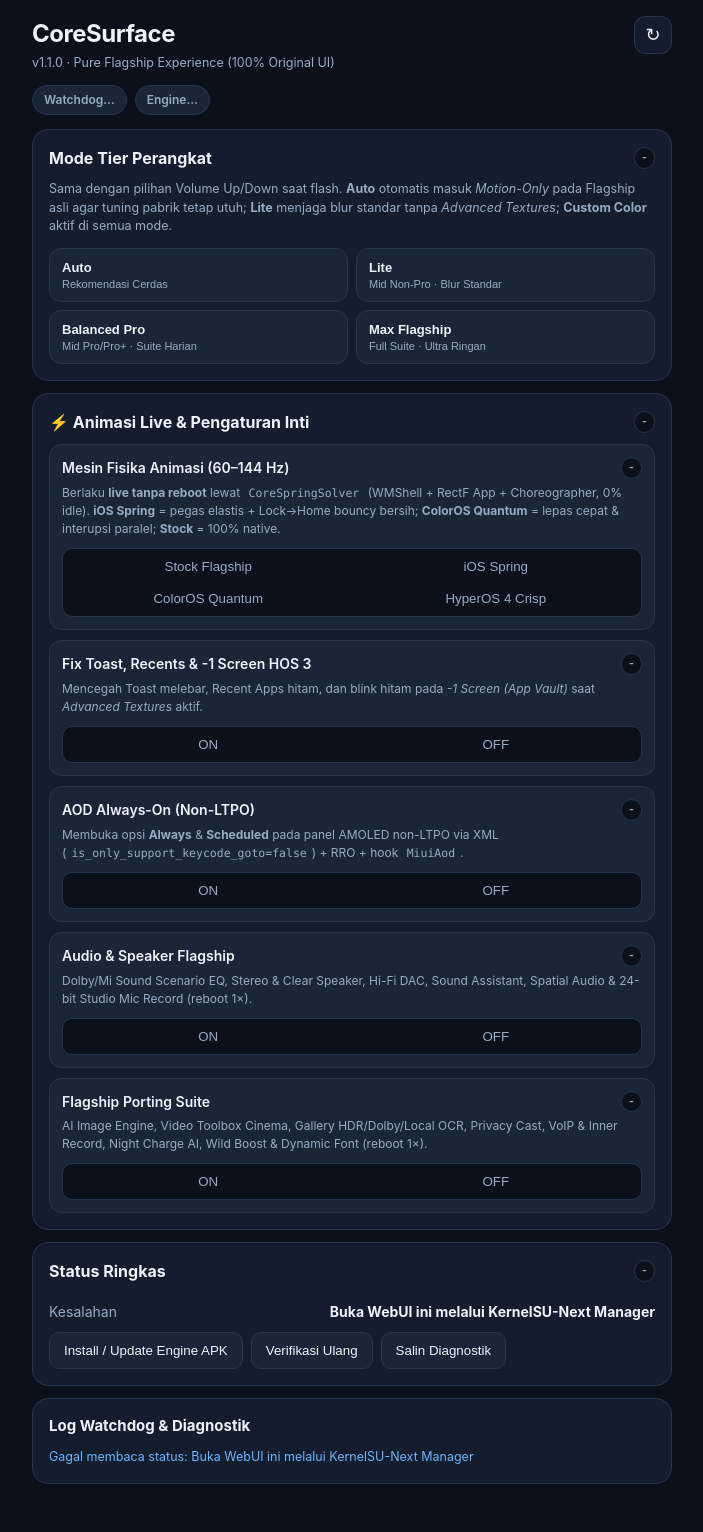
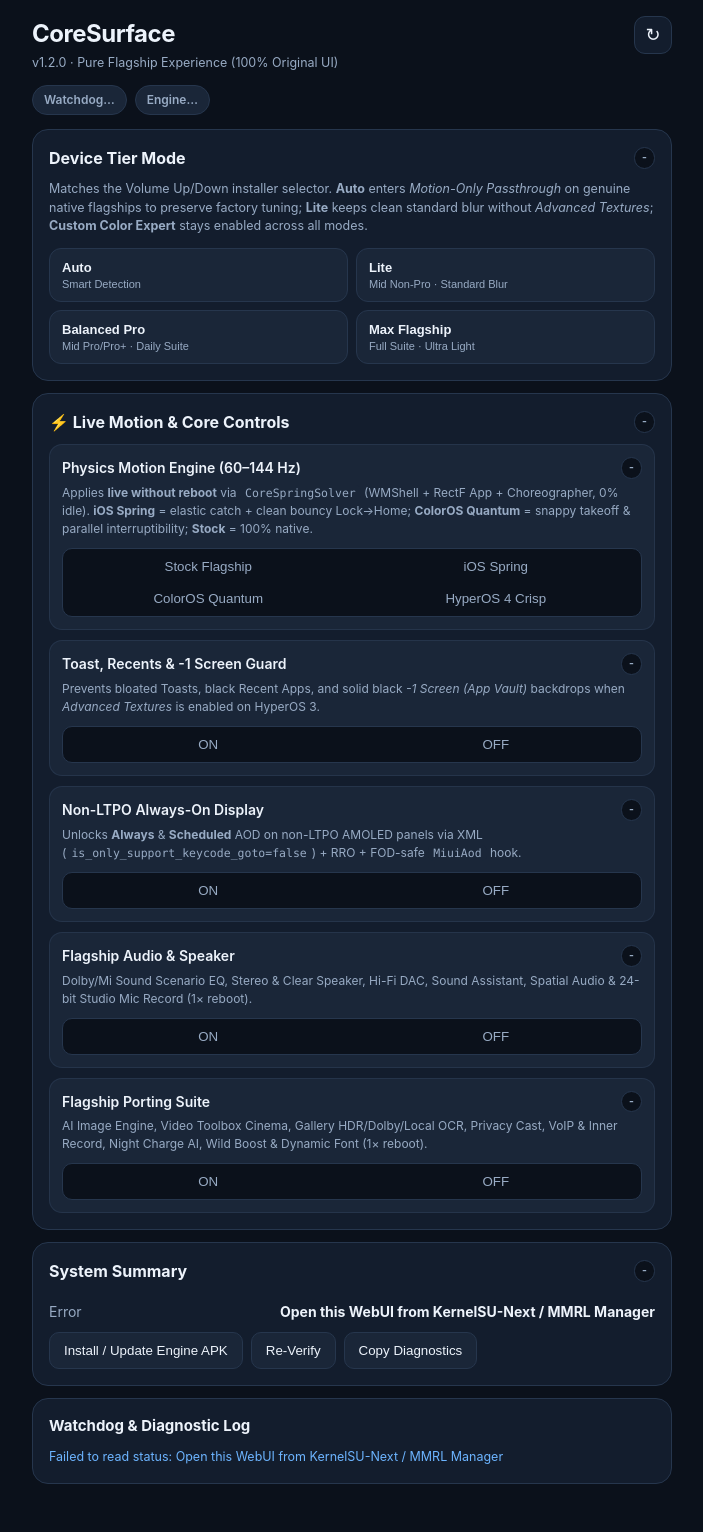
Before and after one commit to mystivara-creator/CoreSurface, a web app: page / in a window 1280 px wide. Shown: the whole page, without its empty margins (288-991 px from the left). Run offline with its HTML, style and script files only (its server is not run), Linux system fonts and the light colour scheme; data that the repository does not hold is empty.

Commit message:
release(v1.2.0): full English UI/installer, Binder fast-fail & RRO stabilization

```diff
--- a/engine-src/AndroidManifest.xml
+++ b/engine-src/AndroidManifest.xml
@@ -1,8 +1,8 @@
 <?xml version="1.0" encoding="utf-8"?>
 <manifest xmlns:android="http://schemas.android.com/apk/res/android"
     package="org.mystivara.coresurface.engine"
-    android:versionCode="110"
-    android:versionName="1.1.0">
+    android:versionCode="120"
+    android:versionName="1.2.0">
 
     <uses-sdk
         android:minSdkVersion="31"
--- a/engine-src/java/org/mystivara/coresurface/engine/CoreSurfaceChoreographer.java
+++ b/engine-src/java/org/mystivara/coresurface/engine/CoreSurfaceChoreographer.java
@@ -24,9 +24,9 @@ public final class CoreSurfaceChoreographer implements Choreographer.FrameCallba
     public static final int PROP_ROTATION_Y = 5;
     public static final int PROP_ALPHA = 6;
 
-    // 192 pre-allocated slots (~18 KB RAM, ZERO per-frame heap allocation):
-    // supports full 3D staggered Home Screen unlock (32+ icons x 5 axes + Hotseat + Workspace)
-    private static final int MAX_SLOTS = 192;
+    // 128 pre-allocated slots (~12 KB RAM, ZERO per-frame heap allocation):
+    // handles 32 Home Screen icons x 3 axes + Hotseat + Folders + Control Center smoothly
+    private static final int MAX_SLOTS = 128;
     private static final double EPS_PX = 0.25;
     private static final double EPS_PX_VEL = 4.0;
     private static final double EPS_SCALE = 0.0015;
--- a/engine-src/java/org/mystivara/coresurface/engine/EngineStatusActivity.java
+++ b/engine-src/java/org/mystivara/coresurface/engine/EngineStatusActivity.java
@@ -36,7 +36,7 @@ public final class EngineStatusActivity extends Activity {
         String liveCfg = cfg.getRawConfig();
 
         TextView title = new TextView(this);
-        title.setText("CoreSurface Flagship Motion Engine v1.1.0");
+        title.setText("CoreSurface Flagship Motion Engine v1.2.0");
         title.setTextColor(Color.parseColor("#F1F5F9"));
         title.setTextSize(19.0f);
         root.addView(title);
@@ -46,8 +46,8 @@ public final class EngineStatusActivity extends Activity {
         status.setTextColor(active ? Color.parseColor("#34D399") : Color.parseColor("#FBBF24"));
         status.setTextSize(15.0f);
         status.setText(active
-                ? "STATUS: ACTIVE IN LSPOSED (60/90/120 Hz Folme + Universal UI Curves)"
-                : "STATUS: ENABLE MODULE IN LSPOSED MANAGER\nScope: System UI, System Launcher (MiuiHome), Always-on Display, Settings");
+                ? "STATUS: ACTIVE IN LSPOSED (60-144 Hz CoreSpring + Surgical Blur Guard)"
+                : "STATUS: ENABLE MODULE IN LSPOSED MANAGER\nRecommended scope: System UI, Launcher, App Vault (-1 Screen), Always-on Display, Settings");
         root.addView(status);
 
         TextView details = new TextView(this);
--- a/engine-src/java/org/mystivara/coresurface/engine/TelemetryReporter.java
+++ b/engine-src/java/org/mystivara/coresurface/engine/TelemetryReporter.java
@@ -219,7 +219,7 @@ public final class TelemetryReporter {
 
             StringBuilder sb = new StringBuilder(420);
             sb.append("ENGINE_ACTIVE=1\n");
-            sb.append("ENGINE_VERSION=1.1.0\n");
+            sb.append("ENGINE_VERSION=1.2.0\n");
             if (!bootId.isEmpty()) {
                 sb.append("BOOT_ID=").append(bootId).append('\n');
             }
--- a/webroot/app.js
+++ b/webroot/app.js
@@ -16,7 +16,7 @@ function setBusy(busy) {
 
 function ksuExec(command) {
   if (!window.ksu || typeof window.ksu.exec !== 'function') {
-    return Promise.reject(new Error('Buka WebUI ini melalui KernelSU-Next Manager'));
+    return Promise.reject(new Error('Open this WebUI from KernelSU-Next / MMRL Manager'));
   }
 
   return new Promise((resolve, reject) => {
@@ -25,7 +25,7 @@ function ksuExec(command) {
 
     const timer = setTimeout(() => {
       delete window[cbName];
-      reject(new Error('Perintah shell timeout (30 detik)'));
+      reject(new Error('Shell command timed out (30s)'));
     }, 30000);
 
     window[cbName] = (code, stdout, stderr) => {
@@ -34,7 +34,7 @@ function ksuExec(command) {
       const out = String(stdout == null ? '' : stdout).trim();
       const err = String(stderr == null ? '' : stderr).trim();
       if (Number(code) !== 0) {
-        reject(new Error(err || out || ('Shell keluar dengan kode ' + code)));
+        reject(new Error(err || out || ('Shell exited with code ' + code)));
       } else {
         resolve(out);
       }
@@ -104,15 +104,15 @@ function renderVerifyPill(featKey, status, isPending) {
   switch (status) {
     case 'verified_active':
       el.classList.add('v-ok');
-      el.textContent = 'Aktif';
+      el.textContent = 'Active';
       break;
     case 'pending_lsposed':
       el.classList.add('v-info');
-      el.textContent = 'Aktifkan di LSPosed';
+      el.textContent = 'Enable in LSPosed';
       break;
     case 'ignored_by_rom':
       el.classList.add('v-danger');
-      el.textContent = 'Ditolak ROM';
+      el.textContent = 'Rejected by ROM';
       break;
     case 'disabled':
       el.classList.add('v-neutral');
@@ -148,7 +148,7 @@ async function refreshStatus() {
     const raw = await ksuExec(CTL_SCRIPT + ' status');
     const { kv, logs } = parseStatus(raw);
     if (!kv.rom_family) {
-      throw new Error('Respons status tidak lengkap');
+      throw new Error('Incomplete status response');
     }
 
     // Watchdog badge
@@ -162,7 +162,7 @@ async function refreshStatus() {
       wdBadge.classList.add('badge-danger');
       wdBadge.textContent = 'Watchdog: Safe-Mode';
       if (safeReason && kv.watchdog_reason && kv.watchdog_reason !== 'none') {
-        safeReason.textContent = 'Alasan: ' + kv.watchdog_reason + ' (strikes: ' + (kv.boot_strikes || '0') + '/2).';
+        safeReason.textContent = 'Reason: ' + kv.watchdog_reason + ' (strikes: ' + (kv.boot_strikes || '0') + '/2).';
       }
       safeBanner.classList.remove('hidden');
     } else if (kv.watchdog_status === 'healthy') {
@@ -218,7 +218,7 @@ async function refreshStatus() {
     if (kv.compat_score_pct && evalCount > 0) {
       const pct = Number(kv.compat_score_pct);
       compatBadge.className = 'badge ' + (pct >= 85 ? 'badge-ok' : (pct >= 50 ? 'badge-warn' : 'badge-danger'));
-      compatBadge.textContent = 'Skor: ' + pct + '% (' + (kv.verify_feat_verified || '0') + '/' + evalCount + ')';
+      compatBadge.textContent = 'Score: ' + pct + '% (' + (kv.verify_feat_verified || '0') + '/' + evalCount + ')';
     } else {
       compatBadge.classList.add('hidden');
     }
@@ -235,7 +235,7 @@ async function refreshStatus() {
     }
     const autoHint = document.getElementById('auto-tier-hint');
     if (autoHint && kv.detected_tier_label) {
-      autoHint.textContent = 'Terdeteksi: ' + kv.detected_tier_label;
+      autoHint.textContent = 'Detected: ' + kv.detected_tier_label;
     }
     const tierPill = document.getElementById('active-tier-pill');
     tierPill.className = 'pill on';
@@ -257,8 +257,8 @@ async function refreshStatus() {
     // Compact Summary
     const romStr = (kv.rom_family || '').toUpperCase() + ' ' + (kv.rom_version || '') + ' · SDK ' + (kv.android_sdk || '-');
     const blurMode = kv.eff_tier === 'motion_only'
-      ? 'Factory Flagship (Passthrough Utuh)'
-      : (kv.eff_feat_adv_textures === '1' ? 'Blur Penuh (HOS3 Safe)' : 'Blur Standar (No Adv. Textures)');
+      ? 'Factory Flagship (Full Passthrough)'
+      : (kv.eff_feat_adv_textures === '1' ? 'Full Blur (HOS3/4 Safe)' : 'Standard Blur (No Adv. Textures)');
     const colorMode = (kv.eff_feat_color_expert === '1' || kv.stock_has_expert_color === '1')
       ? 'Custom Color ON'
       : 'Stock Color';
@@ -268,27 +268,27 @@ async function refreshStatus() {
       + ' · Gates: ' + (kv.verify_engine_native_gates || '0')
       + ' · Springs: ' + (kv.verify_engine_springs || '0')
       + ' · UI Curves: ' + (kv.verify_engine_curves || '0')
-      + ' · Recents Fix: ' + (kv.verify_engine_recents || '0')
+      + ' · Guard Fix: ' + (kv.verify_engine_recents || '0')
       + ' · AOD Gates: ' + (kv.verify_engine_aod_gates || '0');
-    const bugSummary = (kv.os_bugs_mitigated || '0') + '/' + (kv.os_bugs_detected || '0') + ' termitigasi'
+    const bugSummary = (kv.os_bugs_mitigated || '0') + '/' + (kv.os_bugs_detected || '0') + ' mitigated'
       + (kv.os_bugs_csv ? (' (' + kv.os_bugs_csv.split(',').slice(0, 3).join(', ') + ')') : '');
 
     summary.replaceChildren(
       makeKvRow('ROM & RAM', romStr + ' · ' + (kv.ram_mb || '0') + ' MB'),
-      makeKvRow('Mode Blur & Warna', blurMode + ' · ' + colorMode),
-      makeKvRow('Audio & Porting', audioSuiteStr),
-      makeKvRow('Profil Animasi', formatMotion(kv.verify_engine_motion && kv.verify_engine_motion !== 'N/A' ? kv.verify_engine_motion : kv.eff_feat_motion_profile)),
+      makeKvRow('Blur & Color', blurMode + ' · ' + colorMode),
+      makeKvRow('Audio & Suite', audioSuiteStr),
+      makeKvRow('Motion Profile', formatMotion(kv.verify_engine_motion && kv.verify_engine_motion !== 'N/A' ? kv.verify_engine_motion : kv.eff_feat_motion_profile)),
       makeKvRow('OS Bug Logic', bugSummary),
-      makeKvRow('Statistik Live', active ? stats : 'Aktifkan CoreSurface Engine di LSPosed'),
+      makeKvRow('Live Telemetry', active ? stats : 'Enable CoreSurface Engine in LSPosed'),
       makeKvRow('Base Layer 1', 'Props ' + (kv.verify_props_matched || '0') + '/' + (kv.verify_props_total || '0')
         + ' · XML ' + (kv.verify_xml_mount || kv.xml_status || '-')
         + ' · RRO ' + (kv.verify_rro_active || '0') + '/' + (kv.verify_rro_total || kv.rro_staged_count || '0'))
     );
 
-    document.getElementById('diag-log').textContent = logs.join('\n') || 'Belum ada entri log.';
+    document.getElementById('diag-log').textContent = logs.join('\n') || 'No log entries yet.';
   } catch (err) {
-    summary.replaceChildren(makeKvRow('Kesalahan', err.message));
-    setToast('Gagal membaca status: ' + err.message);
+    summary.replaceChildren(makeKvRow('Error', err.message));
+    setToast('Failed to read status: ' + err.message);
   }
 }
 
@@ -304,21 +304,21 @@ async function runAction(toastBusy, fn) {
 }
 
 async function selectTier(tier) {
-  await runAction('Menyimpan Mode Tier "' + tier + '"…', async () => {
+  await runAction('Saving Tier Mode "' + tier + '"…', async () => {
     try {
       const res = await ksuExec(CTL_SCRIPT + ' tier ' + tier);
       document.getElementById('reboot-banner').classList.remove('hidden');
       setToast(res);
       await refreshStatus();
     } catch (err) {
-      setToast('Gagal mengubah tier: ' + err.message);
+      setToast('Failed to change tier: ' + err.message);
     }
   });
 }
 
 async function updateConfig(key, value) {
   const isLive = LIVE_KEYS.has(key);
-  await runAction((isLive ? 'Menerapkan LIVE ' : 'Menyimpan ') + key + '=' + value + '…', async () => {
+  await runAction((isLive ? 'Applying LIVE ' : 'Saving ') + key + '=' + value + '…', async () => {
     try {
       const res = await ksuExec(CTL_SCRIPT + ' set ' + key + ' ' + value);
       if (!isLive) {
@@ -327,53 +327,53 @@ async function updateConfig(key, value) {
       setToast(res);
       await refreshStatus();
     } catch (err) {
-      setToast('Gagal menyimpan: ' + err.message);
+      setToast('Failed to save: ' + err.message);
     }
   });
 }
 
 document.getElementById('btn-refresh').addEventListener('click', () => {
-  runAction('Memperbarui status…', async () => {
+  runAction('Refreshing status…', async () => {
     await refreshStatus();
     setToast('');
   });
 });
 
 document.getElementById('btn-reset-safemode').addEventListener('click', () => {
-  runAction('Mereset Safe-Mode…', async () => {
+  runAction('Resetting Safe-Mode…', async () => {
     try {
       setToast(await ksuExec(CTL_SCRIPT + ' reset-safemode'));
       await refreshStatus();
     } catch (err) {
-      setToast('Gagal reset: ' + err.message);
+      setToast('Reset failed: ' + err.message);
     }
   });
 });
 
 document.getElementById('btn-hot-sync').addEventListener('click', () => {
-  runAction('Menjalankan verifikasi ulang…', async () => {
+  runAction('Running re-verification…', async () => {
     try {
       setToast(await ksuExec(CTL_SCRIPT + ' hot-sync'));
       await refreshStatus();
     } catch (err) {
-      setToast('Gagal verifikasi: ' + err.message);
+      setToast('Verification failed: ' + err.message);
     }
   });
 });
 
 document.getElementById('btn-install-engine').addEventListener('click', () => {
-  runAction('Memasang CoreSurfaceEngine.apk…', async () => {
+  runAction('Installing CoreSurfaceEngine.apk…', async () => {
     try {
       setToast(await ksuExec(CTL_SCRIPT + ' install-engine'));
       await refreshStatus();
     } catch (err) {
-      setToast('Gagal memasang APK: ' + err.message);
+      setToast('APK install failed: ' + err.message);
     }
   });
 });
 
 document.getElementById('btn-export-diag').addEventListener('click', () => {
-  runAction('Menyiapkan laporan diagnostik…', async () => {
+  runAction('Generating diagnostic report…', async () => {
     try {
       const report = await ksuExec(CTL_SCRIPT + ' diag-report');
       const wrap = document.getElementById('diag-export-wrap');
@@ -383,7 +383,7 @@ document.getElementById('btn-export-diag').addEventListener('click', () => {
       if (navigator.clipboard && typeof navigator.clipboard.writeText === 'function') {
         try {
           await navigator.clipboard.writeText(report);
-          setToast('Laporan diagnostik disalin ke clipboard.');
+          setToast('Diagnostic report copied to clipboard.');
           return;
         } catch (_clipErr) {
           // Fallback to textarea
@@ -391,9 +391,9 @@ document.getElementById('btn-export-diag').addEventListener('click', () => {
       }
       box.focus();
       box.select();
-      setToast('Laporan siap disalin dari kotak teks di bawah.');
+      setToast('Report ready to copy from the text box below.');
     } catch (err) {
-      setToast('Gagal membuat laporan: ' + err.message);
+      setToast('Failed to generate report: ' + err.message);
     }
   });
 });
--- a/webroot/index.html
+++ b/webroot/index.html
@@ -1,9 +1,9 @@
 <!doctype html>
-<html lang="id">
+<html lang="en">
 <head>
   <meta charset="utf-8">
   <meta name="viewport" content="width=device-width, initial-scale=1, viewport-fit=cover">
-  <title>CoreSurface v1.1.0</title>
+  <title>CoreSurface v1.2.0</title>
   <link rel="stylesheet" href="style.css">
 </head>
 <body>
@@ -12,63 +12,63 @@
       <div class="hero-top">
         <div>
           <h1>CoreSurface</h1>
-          <p class="subtitle">v1.1.0 · Pure Flagship Experience (100% Original UI)</p>
+          <p class="subtitle">v1.2.0 · Pure Flagship Experience (100% Original UI)</p>
         </div>
-        <button id="btn-refresh" class="btn-icon" type="button" aria-label="Perbarui status">↻</button>
+        <button id="btn-refresh" class="btn-icon" type="button" aria-label="Refresh status">↻</button>
       </div>
       <div class="badge-row">
         <span id="watchdog-badge" class="badge badge-neutral">Watchdog…</span>
         <span id="engine-badge" class="badge badge-neutral">Engine…</span>
-        <span id="compat-badge" class="badge badge-neutral hidden">Skor: -</span>
+        <span id="compat-badge" class="badge badge-neutral hidden">Score: -</span>
         <span id="coreflow-badge" class="badge badge-coreflow hidden">CoreFlow Guard</span>
       </div>
     </header>
 
     <div id="reboot-banner" class="banner banner-info hidden" role="status">
-      <strong>Perubahan tier/RRO disimpan.</strong> Reboot 1× agar properti/XML/RRO baru aktif (profil animasi &amp; fix Recents berlaku langsung tanpa reboot).
+      <strong>Tier / RRO changes saved.</strong> Reboot once to apply early-boot props, XML &amp; RRO overlays (motion profiles &amp; blur guards apply live without reboot).
     </div>
 
     <div id="safemode-banner" class="banner banner-danger hidden" role="alert">
       <div>
-        <strong>Safe-Mode Aktif</strong>
-        <p id="safemode-reason">Watchdog menonaktifkan modul otomatis setelah 2× boot gagal.</p>
+        <strong>Safe-Mode Active</strong>
+        <p id="safemode-reason">Watchdog automatically disabled the module after 2 consecutive failed boots.</p>
       </div>
       <button id="btn-reset-safemode" class="btn btn-danger" type="button">Reset Safe-Mode</button>
     </div>
 
     <div id="metamodule-banner" class="banner banner-warn hidden" role="status">
-      <strong>Metamodule RRO belum aktif.</strong> Pada KernelSU-Next, pasang <code>meta-overlayfs</code> lalu reboot 1× agar RRO overlay (SystemUI, ThemeManager, AOD) termuat otomatis.
+      <strong>RRO metamodule not active.</strong> On KernelSU-Next, install <code>meta-overlayfs</code> and reboot once so clean-room RRO overlays mount properly.
     </div>
 
     <section class="card">
       <div class="card-head">
-        <h2>Mode Tier Perangkat</h2>
+        <h2>Device Tier Mode</h2>
         <span id="active-tier-pill" class="pill">-</span>
       </div>
-      <p class="hint">Sama dengan pilihan Volume Up/Down saat flash. <strong>Auto</strong> otomatis masuk <em>Motion-Only</em> pada Flagship asli agar tuning pabrik tetap utuh; <strong>Lite</strong> menjaga blur standar tanpa <em>Advanced Textures</em>; <strong>Custom Color</strong> aktif di semua mode.</p>
+      <p class="hint">Matches the Volume Up/Down installer selector. <strong>Auto</strong> enters <em>Motion-Only Passthrough</em> on genuine native flagships to preserve factory tuning; <strong>Lite</strong> keeps clean standard blur without <em>Advanced Textures</em>; <strong>Custom Color Expert</strong> stays enabled across all modes.</p>
       <div class="tier-grid" id="tier-grid">
         <button type="button" class="btn-tier" data-tier="auto">
           <strong>Auto</strong>
-          <span id="auto-tier-hint">Rekomendasi Cerdas</span>
+          <span id="auto-tier-hint">Smart Detection</span>
         </button>
         <button type="button" class="btn-tier" data-tier="low">
           <strong>Lite</strong>
-          <span>Mid Non-Pro · Blur Standar</span>
+          <span>Mid Non-Pro · Standard Blur</span>
         </button>
         <button type="button" class="btn-tier" data-tier="balanced_pro">
           <strong>Balanced Pro</strong>
-          <span>Mid Pro/Pro+ · Suite Harian</span>
+          <span>Mid Pro/Pro+ · Daily Suite</span>
         </button>
         <button type="button" class="btn-tier" data-tier="flagship">
           <strong>Max Flagship</strong>
-          <span>Full Suite · Ultra Ringan</span>
+          <span>Full Suite · Ultra Light</span>
         </button>
       </div>
     </section>
 
     <section class="card">
       <div class="card-head">
-        <h2>⚡ Animasi Live &amp; Pengaturan Inti</h2>
+        <h2>⚡ Live Motion &amp; Core Controls</h2>
         <span id="engine-hz-pill" class="pill">-</span>
       </div>
 
@@ -76,12 +76,12 @@
         <div class="feat-card">
           <div class="feat-head">
             <div class="feat-title-wrap">
-              <h3>Mesin Fisika Animasi (60–144 Hz)</h3>
+              <h3>Physics Motion Engine (60–144 Hz)</h3>
               <span id="verify-FEAT_MOTION_PROFILE" class="v-pill v-neutral">-</span>
             </div>
-            <p class="feat-desc">Berlaku <strong>live tanpa reboot</strong> lewat <code>CoreSpringSolver</code> (WMShell + RectF App + Choreographer, 0% idle). <strong>iOS Spring</strong> = pegas elastis + Lock→Home bouncy bersih; <strong>ColorOS Quantum</strong> = lepas cepat &amp; interupsi paralel; <strong>Stock</strong> = 100% native.</p>
+            <p class="feat-desc">Applies <strong>live without reboot</strong> via <code>CoreSpringSolver</code> (WMShell + RectF App + Choreographer, 0% idle). <strong>iOS Spring</strong> = elastic catch + clean bouncy Lock→Home; <strong>ColorOS Quantum</strong> = snappy takeoff &amp; parallel interruptibility; <strong>Stock</strong> = 100% native.</p>
           </div>
-          <div class="seg-group seg-grid-2x2" data-key="FEAT_MOTION_PROFILE" role="group" aria-label="Mesin Fisika Animasi">
+          <div class="seg-group seg-grid-2x2" data-key="FEAT_MOTION_PROFILE" role="group" aria-label="Physics Motion Engine">
             <button type="button" data-val="0">Stock Flagship</button>
             <button type="button" data-val="ios">iOS Spring</button>
             <button type="button" data-val="coloros">ColorOS Quantum</button>
@@ -92,12 +92,12 @@
         <div class="feat-card">
           <div class="feat-head">
             <div class="feat-title-wrap">
-              <h3>Fix Toast, Recents &amp; -1 Screen HOS 3</h3>
+              <h3>Toast, Recents &amp; -1 Screen Guard</h3>
               <span id="verify-FEAT_SURGICAL_GUARD" class="v-pill v-neutral">-</span>
             </div>
-            <p class="feat-desc">Mencegah Toast melebar, Recent Apps hitam, dan blink hitam pada <em>-1 Screen (App Vault)</em> saat <em>Advanced Textures</em> aktif.</p>
+            <p class="feat-desc">Prevents bloated Toasts, black Recent Apps, and solid black <em>-1 Screen (App Vault)</em> backdrops when <em>Advanced Textures</em> is enabled on HyperOS 3.</p>
           </div>
-          <div class="seg-group" data-key="FEAT_SURGICAL_GUARD" role="group" aria-label="Fix Toast dan Recent Apps">
+          <div class="seg-group" data-key="FEAT_SURGICAL_GUARD" role="group" aria-label="Toast, Recents and Minus-One Guard">
             <button type="button" data-val="1">ON</button>
             <button type="button" data-val="0">OFF</button>
           </div>
@@ -106,12 +106,12 @@
         <div class="feat-card">
           <div class="feat-head">
             <div class="feat-title-wrap">
-              <h3>AOD Always-On (Non-LTPO)</h3>
+              <h3>Non-LTPO Always-On Display</h3>
               <span id="verify-FEAT_AOD_UNLOCK" class="v-pill v-neutral">-</span>
             </div>
-            <p class="feat-desc">Membuka opsi <strong>Always</strong> &amp; <strong>Scheduled</strong> pada panel AMOLED non-LTPO via XML (<code>is_only_support_keycode_goto=false</code>) + RRO + hook <code>MiuiAod</code>.</p>
+            <p class="feat-desc">Unlocks <strong>Always</strong> &amp; <strong>Scheduled</strong> AOD on non-LTPO AMOLED panels via XML (<code>is_only_support_keycode_goto=false</code>) + RRO + FOD-safe <code>MiuiAod</code> hook.</p>
           </div>
-          <div class="seg-group" data-key="FEAT_AOD_UNLOCK" role="group" aria-label="AOD Always-On Non-LTPO">
+          <div class="seg-group" data-key="FEAT_AOD_UNLOCK" role="group" aria-label="Non-LTPO Always-On Display">
             <button type="button" data-val="1">ON</button>
             <button type="button" data-val="0">OFF</button>
           </div>
@@ -120,12 +120,12 @@
         <div class="feat-card">
           <div class="feat-head">
             <div class="feat-title-wrap">
-              <h3>Audio &amp; Speaker Flagship</h3>
+              <h3>Flagship Audio &amp; Speaker</h3>
               <span id="verify-FEAT_FLAGSHIP_AUDIO" class="v-pill v-neutral">-</span>
             </div>
-            <p class="feat-desc">Dolby/Mi Sound Scenario EQ, Stereo &amp; Clear Speaker, Hi-Fi DAC, Sound Assistant, Spatial Audio &amp; 24-bit Studio Mic Record (reboot 1×).</p>
+            <p class="feat-desc">Dolby/Mi Sound Scenario EQ, Stereo &amp; Clear Speaker, Hi-Fi DAC, Sound Assistant, Spatial Audio &amp; 24-bit Studio Mic Record (1× reboot).</p>
           </div>
-          <div class="seg-group" data-key="FEAT_FLAGSHIP_AUDIO" role="group" aria-label="Audio dan Speaker Flagship">
+          <div class="seg-group" data-key="FEAT_FLAGSHIP_AUDIO" role="group" aria-label="Flagship Audio and Speaker">
             <button type="button" data-val="1">ON</button>
             <button type="button" data-val="0">OFF</button>
           </div>
@@ -137,7 +137,7 @@
               <h3>Flagship Porting Suite</h3>
               <span id="verify-FEAT_FLAGSHIP_SUITE" class="v-pill v-neutral">-</span>
             </div>
-            <p class="feat-desc">AI Image Engine, Video Toolbox Cinema, Gallery HDR/Dolby/Local OCR, Privacy Cast, VoIP &amp; Inner Record, Night Charge AI, Wild Boost &amp; Dynamic Font (reboot 1×).</p>
+            <p class="feat-desc">AI Image Engine, Video Toolbox Cinema, Gallery HDR/Dolby/Local OCR, Privacy Cast, VoIP &amp; Inner Record, Night Charge AI, Wild Boost &amp; Dynamic Font (1× reboot).</p>
           </div>
           <div class="seg-group" data-key="FEAT_FLAGSHIP_SUITE" role="group" aria-label="Flagship Porting Suite">
             <button type="button" data-val="1">ON</button>
@@ -149,23 +149,23 @@
 
     <section class="card">
       <div class="card-head">
-        <h2>Status Ringkas</h2>
+        <h2>System Summary</h2>
         <span id="engine-lod-badge" class="pill">-</span>
       </div>
       <div class="kv-list" id="summary-list">
-        <div class="kv-row"><span>Status</span><strong>Memuat…</strong></div>
+        <div class="kv-row"><span>Status</span><strong>Loading…</strong></div>
       </div>
       <div class="quick-actions">
         <button id="btn-install-engine" class="btn btn-secondary" type="button">Install / Update Engine APK</button>
-        <button id="btn-hot-sync" class="btn btn-secondary" type="button">Verifikasi Ulang</button>
-        <button id="btn-export-diag" class="btn btn-secondary" type="button">Salin Diagnostik</button>
+        <button id="btn-hot-sync" class="btn btn-secondary" type="button">Re-Verify</button>
+        <button id="btn-export-diag" class="btn btn-secondary" type="button">Copy Diagnostics</button>
       </div>
     </section>
 
     <section class="card">
       <details>
-        <summary class="summary-title">Log Watchdog &amp; Diagnostik</summary>
-        <pre id="diag-log" class="log-box">Memuat log…</pre>
+        <summary class="summary-title">Watchdog &amp; Diagnostic Log</summary>
+        <pre id="diag-log" class="log-box">Loading logs…</pre>
       </details>
       <div id="diag-export-wrap" class="hidden">
         <textarea id="diag-export-box" class="log-box export-box" rows="7" readonly></textarea>
```
Also changed, not shown: .github/workflows/ci.yml, README.md, 8 other files.
